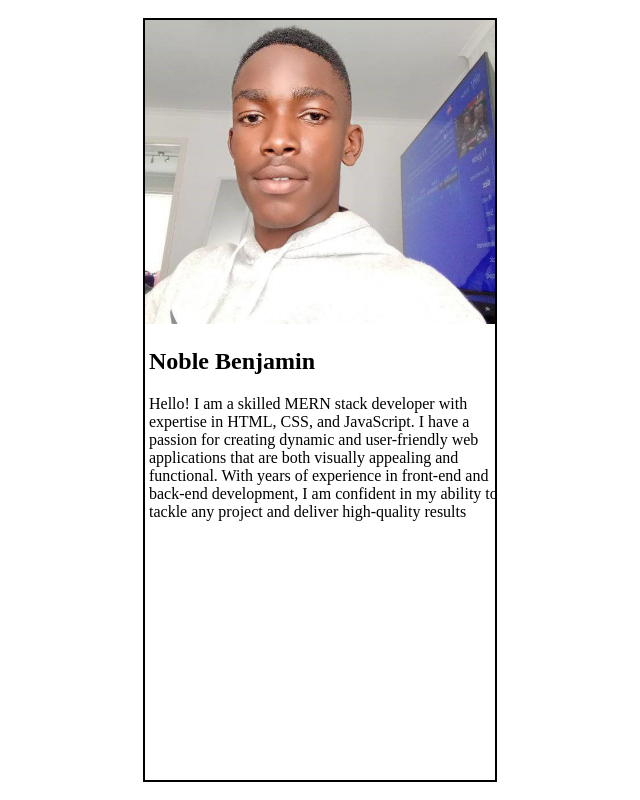
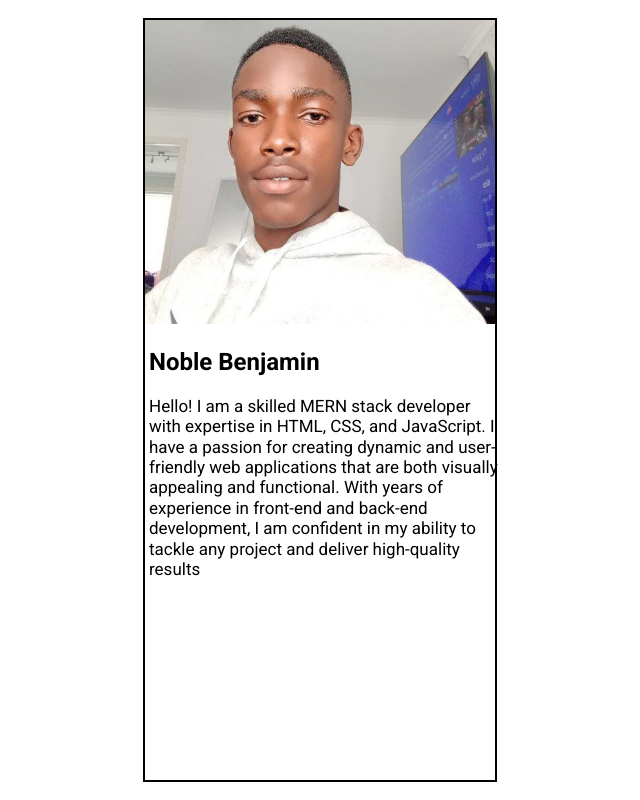
Before and after one commit to NOBLE2008/Profile-Card-V1, a React (Vite) app: page / in a window 1280 px wide. Shown: the whole page, without its empty margins (320-960 px from the left). Built offline with nearby package versions, Linux system fonts and the light colour scheme.

Commit message:
Styled the h2 element for the name

```diff
--- a/src/App.css
+++ b/src/App.css
@@ -45,3 +45,13 @@ img{
   padding: 4px;
   padding-right: 4px;
 }
+
+p{
+  font-size: 17px;
+  line-height: 1.2;
+  font-family: 'Roboto', sans-serif;
+}
+
+h2{
+  font-family: 'Roboto', sans-serif;
+}
```
